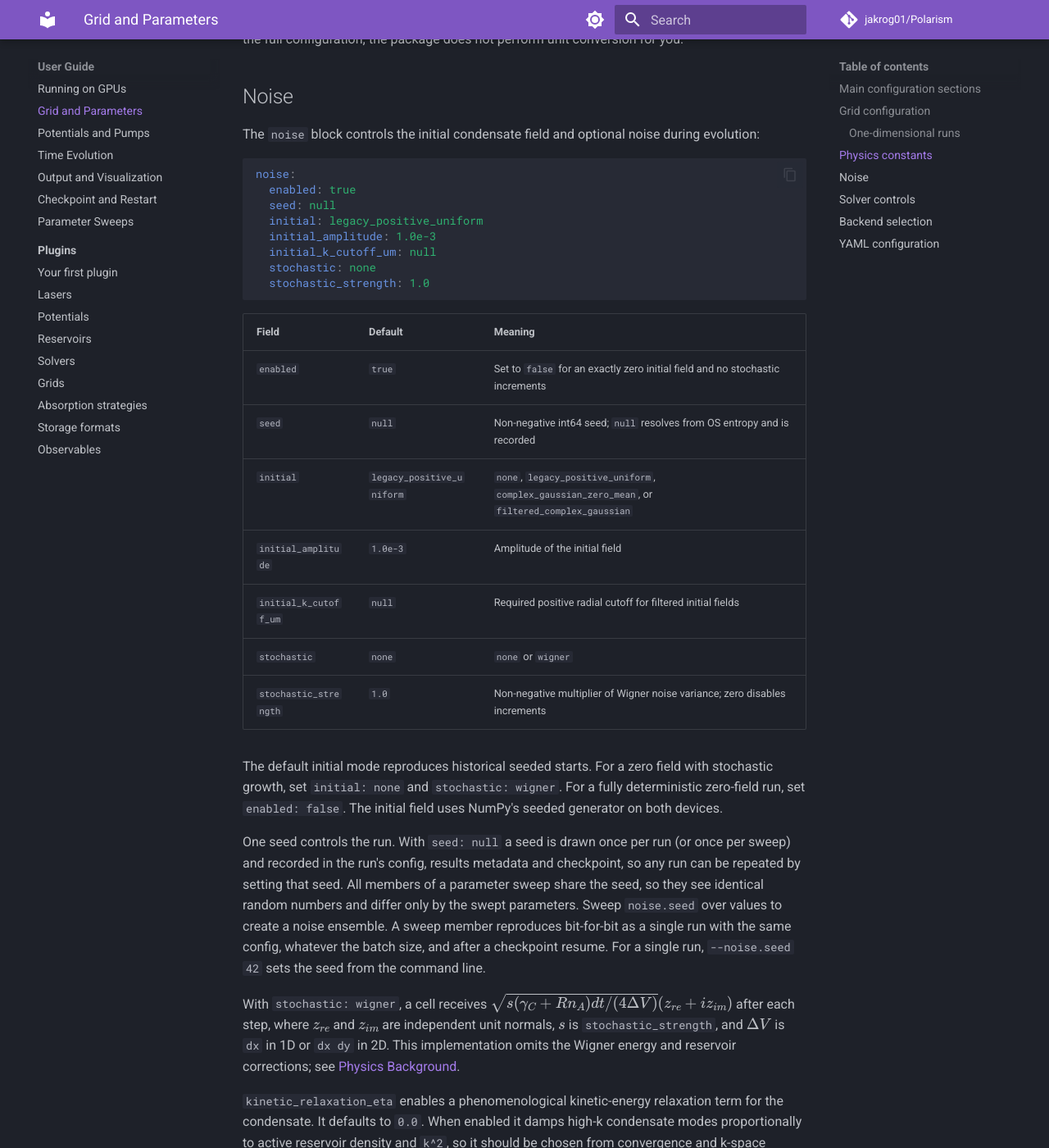
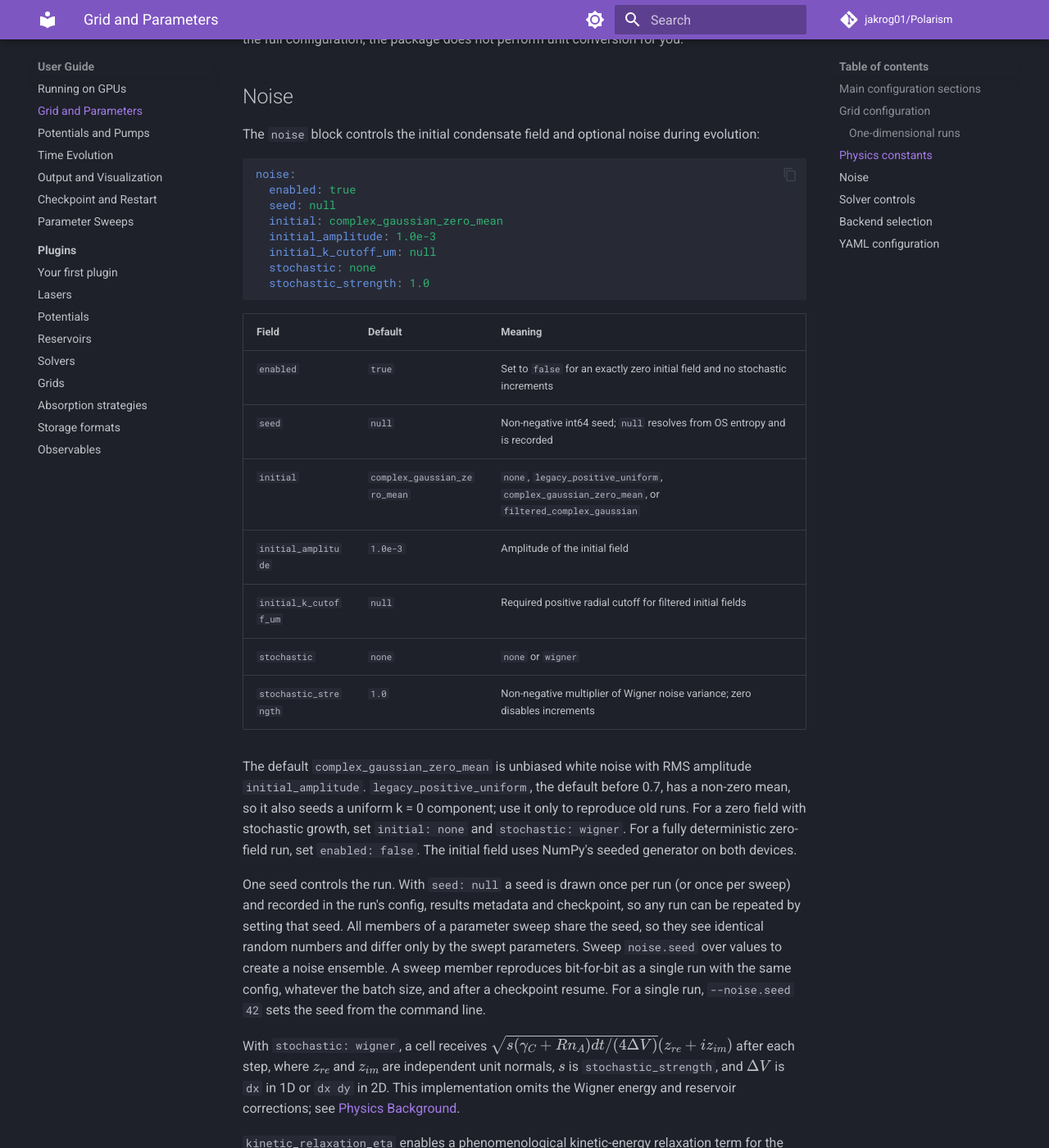
Before and after one commit to jakrog01/Polarism, an MkDocs documentation site: the page built from docs/user-guide/grid-and-parameters.md, in a window 1280 px wide and 1400 px high, scrolled down 2117 px. Shown: the whole window at 82% size. Built offline with MkDocs 1.6.1 and Material for MkDocs 9.7.7, drawn with Linux system fonts in a browser that asks for light colours; comment, search, counter and statistics services are not loaded.

Commit message:
Make the zero-mean complex Gaussian the default initial noise
The legacy positive-uniform field has a non-zero mean, so it also seeds a
uniform k = 0 component. It stays available for reproducing old runs.

```diff
--- a/docs/user-guide/grid-and-parameters.md
+++ b/docs/user-guide/grid-and-parameters.md
@@ -73,7 +73,7 @@ during evolution:
 noise:
   enabled: true
   seed: null
-  initial: legacy_positive_uniform
+  initial: complex_gaussian_zero_mean
   initial_amplitude: 1.0e-3
   initial_k_cutoff_um: null
   stochastic: none
@@ -84,13 +84,16 @@ noise:
 | --- | --- | --- |
 | `enabled` | `true` | Set to `false` for an exactly zero initial field and no stochastic increments |
 | `seed` | `null` | Non-negative int64 seed; `null` resolves from OS entropy and is recorded |
-| `initial` | `legacy_positive_uniform` | `none`, `legacy_positive_uniform`, `complex_gaussian_zero_mean`, or `filtered_complex_gaussian` |
+| `initial` | `complex_gaussian_zero_mean` | `none`, `legacy_positive_uniform`, `complex_gaussian_zero_mean`, or `filtered_complex_gaussian` |
 | `initial_amplitude` | `1.0e-3` | Amplitude of the initial field |
 | `initial_k_cutoff_um` | `null` | Required positive radial cutoff for filtered initial fields |
 | `stochastic` | `none` | `none` or `wigner` |
 | `stochastic_strength` | `1.0` | Non-negative multiplier of Wigner noise variance; zero disables increments |
 
-The default initial mode reproduces historical seeded starts. For a zero field
+The default `complex_gaussian_zero_mean` is unbiased white noise with RMS
+amplitude `initial_amplitude`. `legacy_positive_uniform`, the default before
+0.7, has a non-zero mean, so it also seeds a uniform k = 0 component; use it
+only to reproduce old runs. For a zero field
 with stochastic growth, set `initial: none` and `stochastic: wigner`. For a
 fully deterministic zero-field run, set `enabled: false`. The initial field
 uses NumPy's seeded generator on both devices.
```
Also changed, not shown: docs/api/configuration.md (+4 -2 lines), docs/api/option-matrix.md (+1 -1 lines), docs/api/python-api.md (+1 -1 lines), docs/development/physics-background.md (+3 -2 lines), 4 other files.
